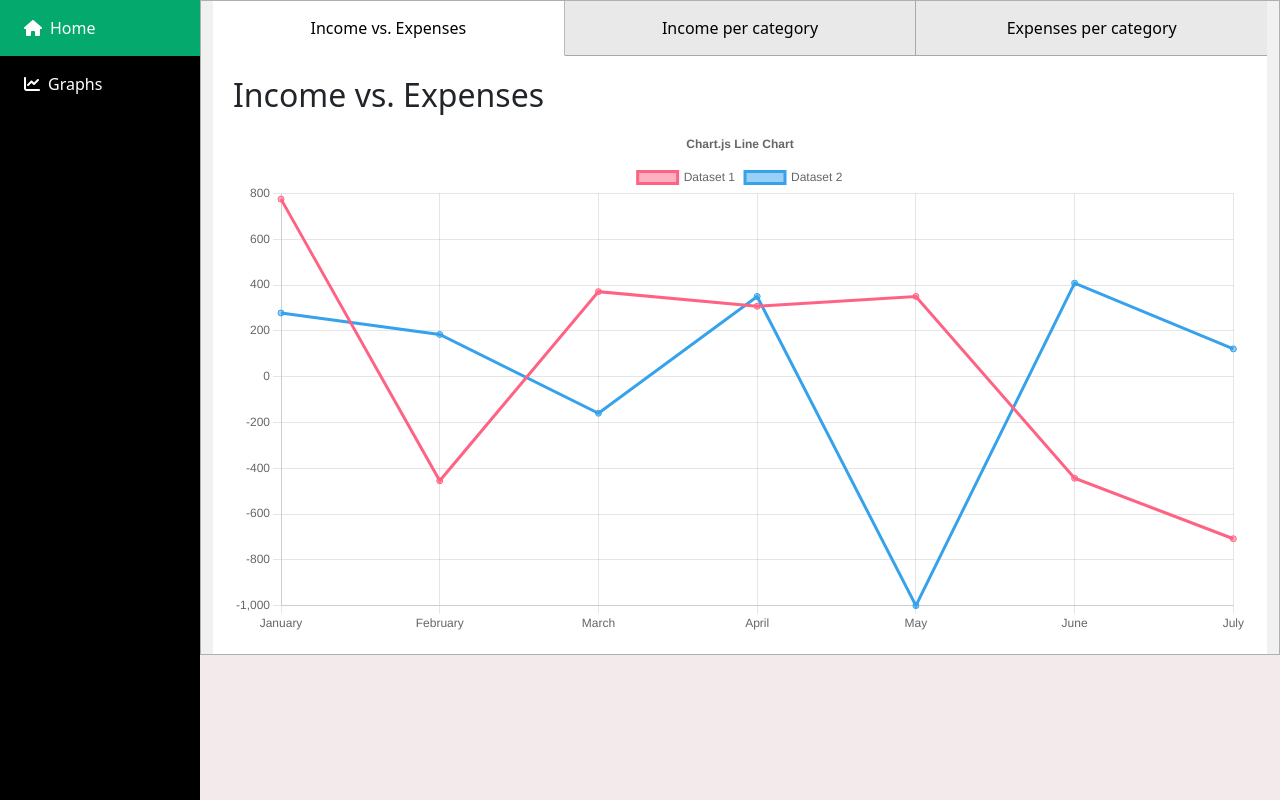
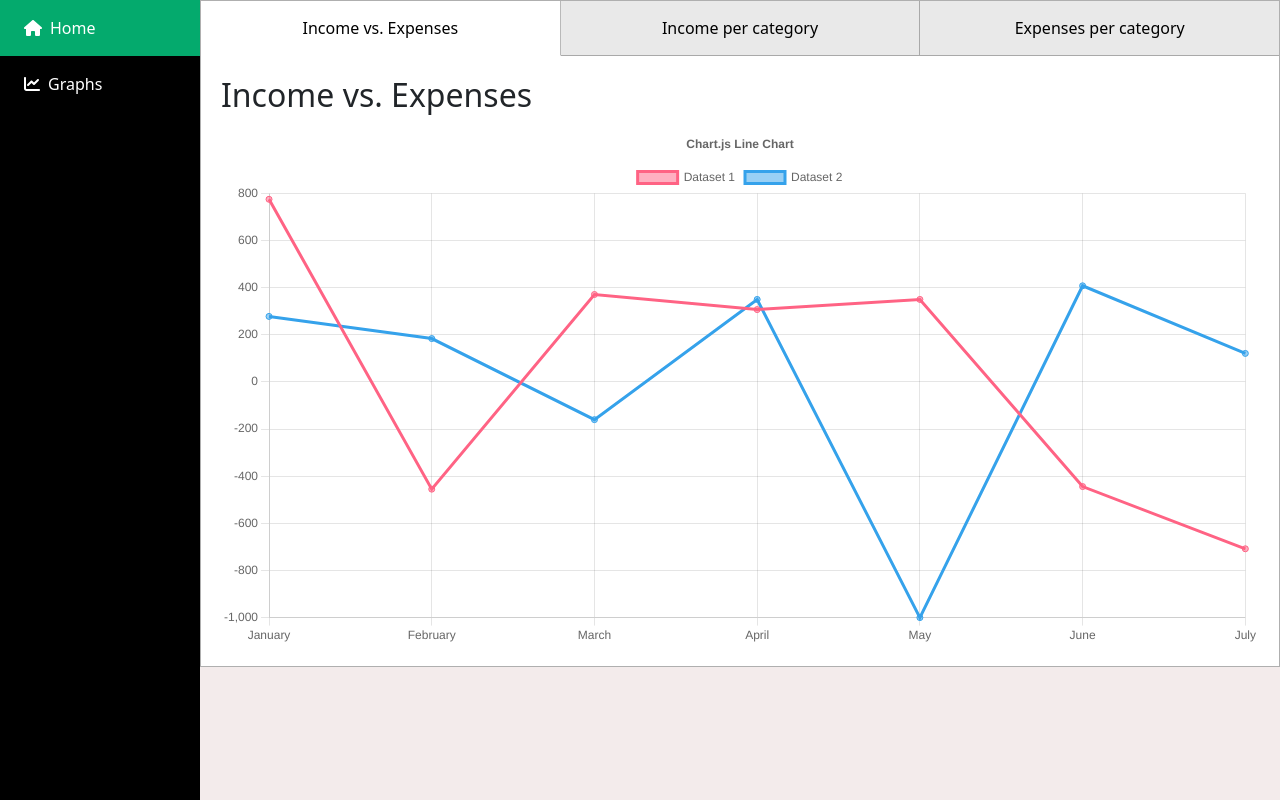
Before and after one commit to datasapiens/expense-app, a React (Create React App) app in the folder expense-app/: page /graphs in a window 1280 px wide. Built offline with nearby package versions, Linux system fonts and the light colour scheme.

Commit message:
fix: restore look and feel

```diff
--- a/expense-app/src/components/Table/Table.tsx
+++ b/expense-app/src/components/Table/Table.tsx
@@ -23,7 +23,7 @@ const Table = ({ tableData, columns, categories }: ITable) => {
         label: element.label,
         date: element.date!,
         amount: element.amount!,
-        category: getCategoryById(element.categoryId, categories)?.label || "",
+        category: getCategoryById(element.categoryId, categories)?.label || "N/A",
       });
     });
     SetCategory(addCategoryToTableData);
--- a/expense-app/src/components/Tabs/GraphTab.tsx
+++ b/expense-app/src/components/Tabs/GraphTab.tsx
@@ -13,7 +13,7 @@ function GraphTab() {
     };
 
     return (
-      <div className="container">
+      <div className="tab-wrapper">
         <div className="bloc-tabs">
           <button
             className={toggleState === 1 ? "tabs active-tabs" : "tabs"}
--- a/expense-app/src/components/Tabs/HomeTab.tsx
+++ b/expense-app/src/components/Tabs/HomeTab.tsx
@@ -24,7 +24,7 @@ const HomeTab = ({categories}: any) => {
   };
 
   return (
-    <div className="container">
+    <div className="tab-wrapper">
       <div className="bloc-tabs">
         <button
           className={toggleState === 1 ? "tabs active-tabs" : "tabs"}
@@ -90,6 +90,7 @@ const HomeTab = ({categories}: any) => {
         </div>
       </div>
     </div>
+
   );
 };
 
--- a/expense-app/src/components/Tabs/tab.scss
+++ b/expense-app/src/components/Tabs/tab.scss
@@ -1,6 +1,6 @@
 @import './../../styles/index.scss';
 
-.container {
+.tab-wrapper {
   display: flex;
   flex-direction: column;
   position: relative;
```
